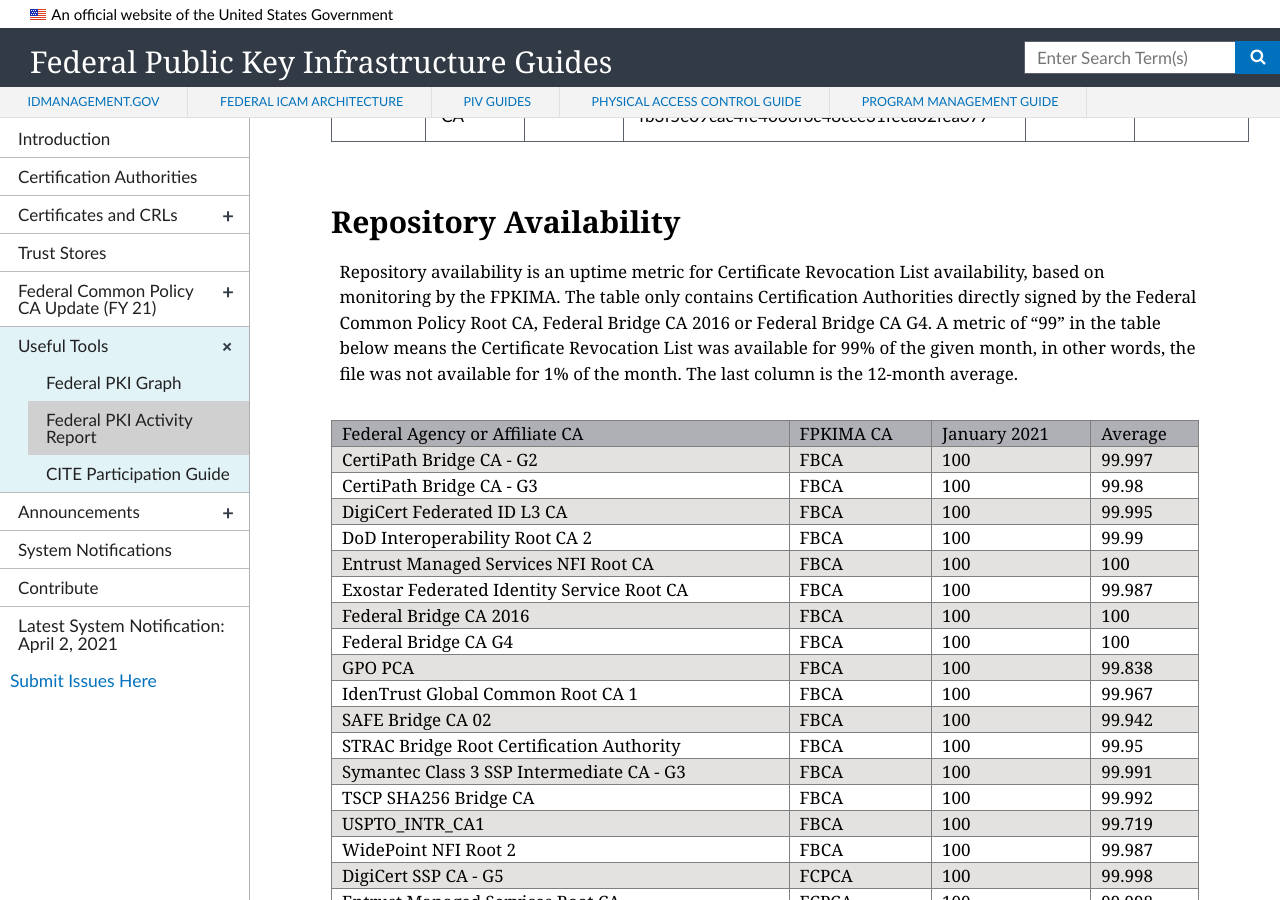
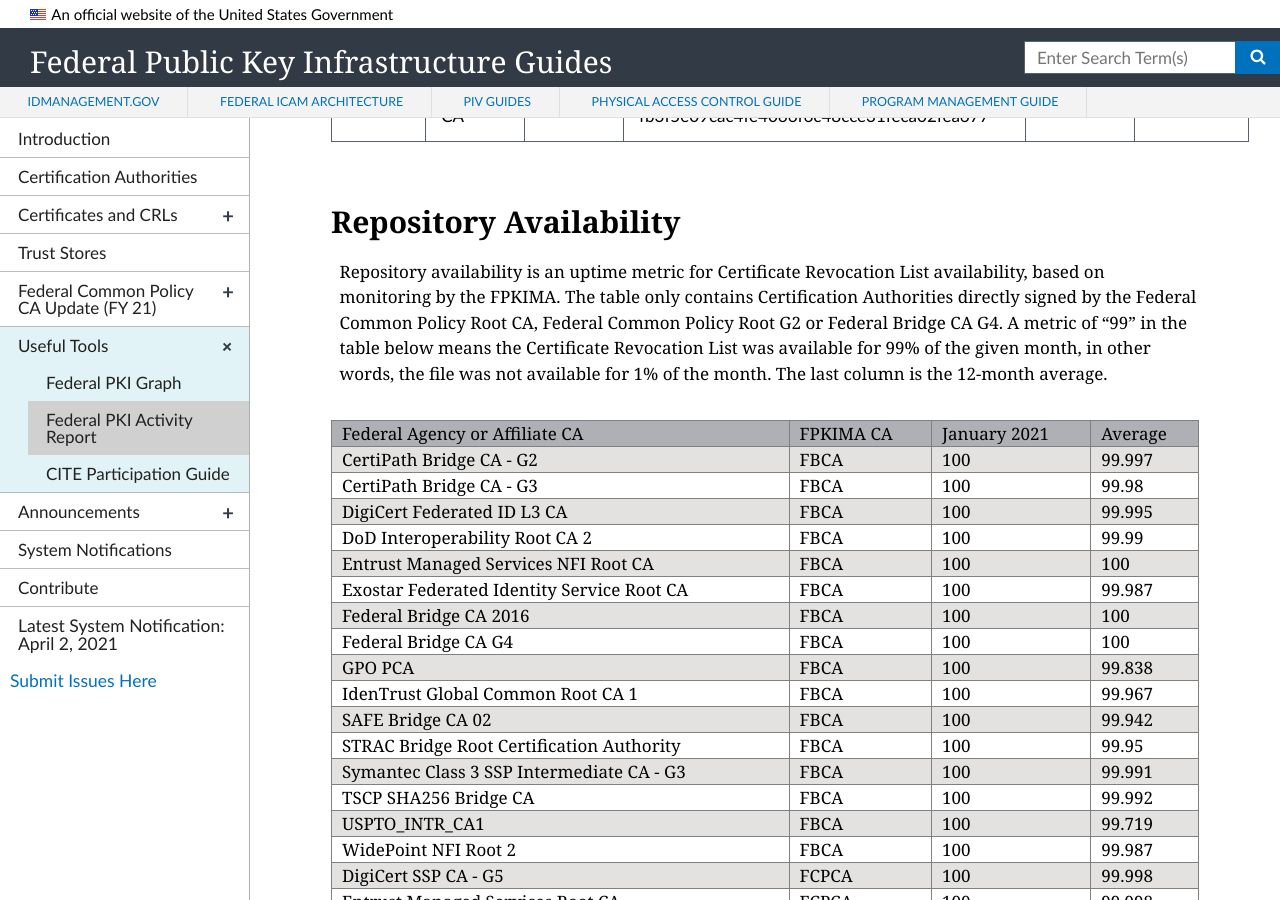
Before and after one commit to GSA/fpki-guides, a Jekyll site: the page built from _tools/03_fpki_activity_report.md, in a window 1280 px wide and 900 px high, scrolled down 2697 px. Built offline with Jekyll 4.4.1, drawn with Linux system fonts in a browser that asks for light colours; nearby versions of some CDN libraries; some of the changed text lies outside the part shown.

Commit message:
UpdatedRepositoryText
Removed FBCA2016 and added FCPCAG2

```diff
--- a/_tools/03_fpki_activity_report.md
+++ b/_tools/03_fpki_activity_report.md
@@ -50,6 +50,6 @@
 
 
 ## Repository Availability
-Repository availability is an uptime metric for Certificate Revocation List availability, based on monitoring by the FPKIMA. The table only contains Certification Authorities directly signed by the Federal Common Policy Root CA, Federal Bridge CA 2016 or Federal Bridge CA G4. A metric of "99" in the table below means the Certificate Revocation List was available for 99% of the given month, in other words, the file was not available for 1% of the month. The last column is the 12-month average.
+Repository availability is an uptime metric for Certificate Revocation List availability, based on monitoring by the FPKIMA. The table only contains Certification Authorities directly signed by the Federal Common Policy Root CA, Federal Common Policy Root G2 or Federal Bridge CA G4. A metric of "99" in the table below means the Certificate Revocation List was available for 99% of the given month, in other words, the file was not available for 1% of the month. The last column is the 12-month average.
 
 {% include fpkiar-repo-table.html %}
```
Also changed, not shown: other parts of _tools/03_fpki_activity_report.md (+1 -1 lines).
